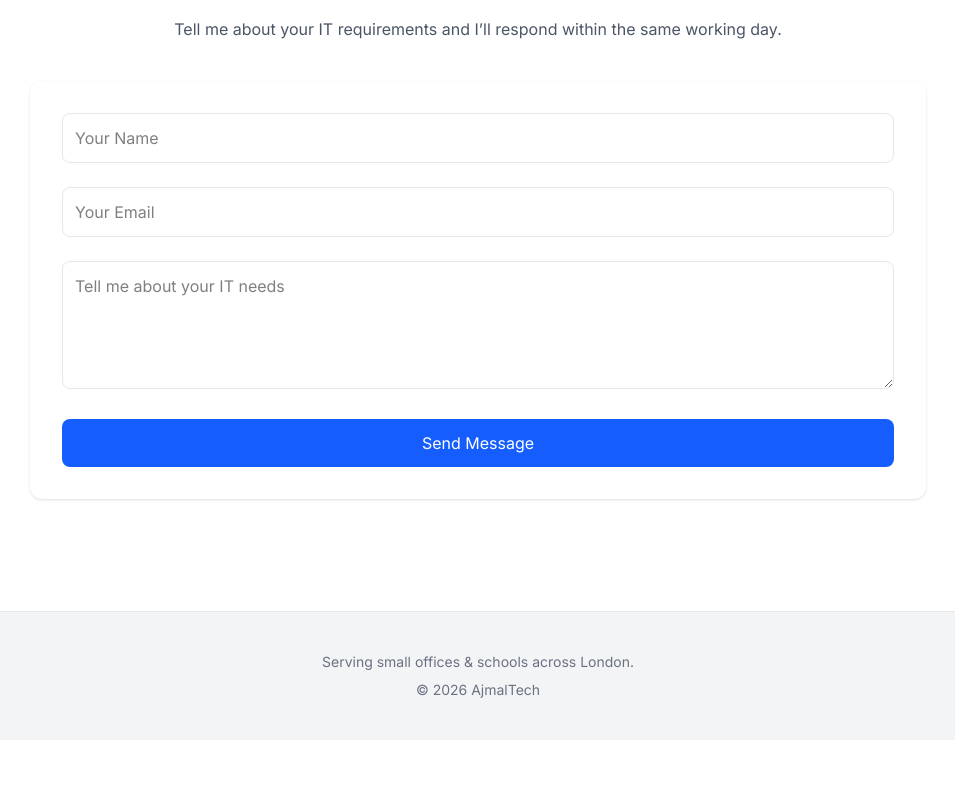
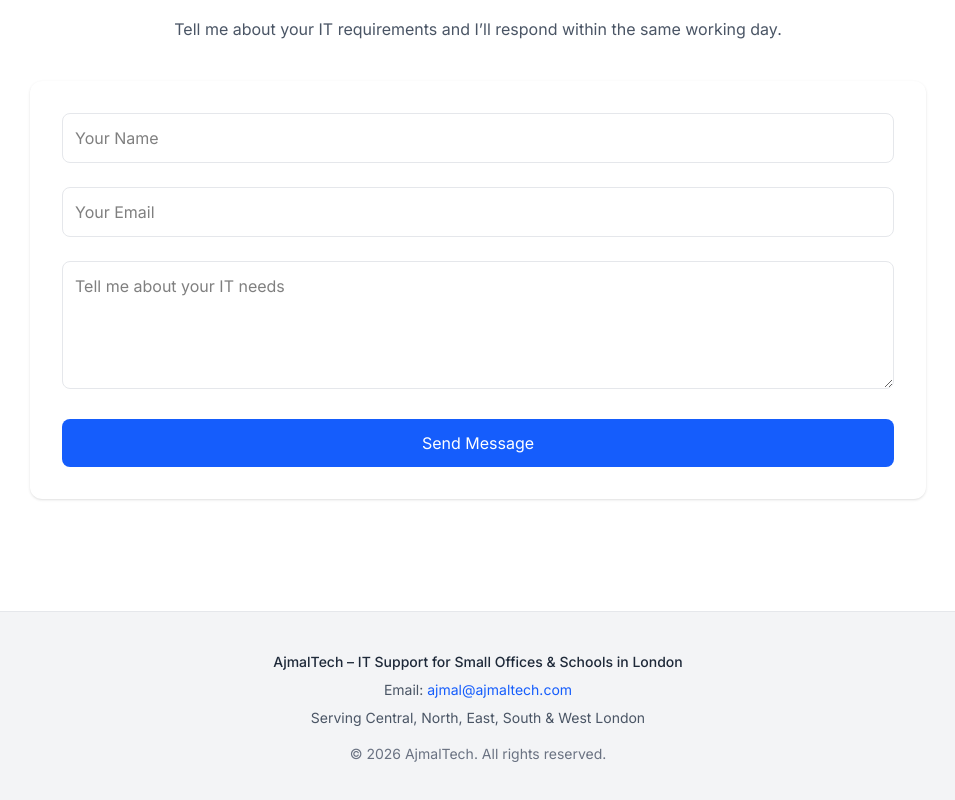
Before and after one commit to ajmalrasouli/ajmaltech-website, a React (Vite) app: page / in a window 1280 px wide. Shown: the part 1926-2726 px from the top of the page, without its empty margins (162-1117 px from the left). Before the commit the page ends 2666 px from the top, so only its background shows below. Built offline with nearby package versions, Linux system fonts and the light colour scheme.

Commit message:
Added professional email to footer

```diff
--- a/src/App.jsx
+++ b/src/App.jsx
@@ -194,9 +194,30 @@ export default function App() {
       </section>
 
       {/* ================= FOOTER ================= */}
-      <footer className="bg-gray-100 border-t border-gray-200 py-10 text-center text-sm text-gray-500">
-        <p>Serving small offices & schools across London.</p>
-        <p className="mt-2">© {new Date().getFullYear()} AjmalTech</p>
+      <footer className="bg-gray-100 border-t border-gray-200 py-10 text-center text-sm text-gray-600">
+        <div className="max-w-4xl mx-auto px-6">
+          <p className="font-medium text-gray-800">
+            AjmalTech – IT Support for Small Offices & Schools in London
+          </p>
+
+          <p className="mt-2">
+            Email:{" "}
+            <a
+              href="mailto:ajmal@ajmaltech.com"
+              className="text-blue-600 hover:underline"
+            >
+              ajmal@ajmaltech.com
+            </a>
+          </p>
+
+          <p className="mt-2">
+            Serving Central, North, East, South & West London
+          </p>
+
+          <p className="mt-4 text-gray-500">
+            © {new Date().getFullYear()} AjmalTech. All rights reserved.
+          </p>
+        </div>
       </footer>
     </>
   );
```
